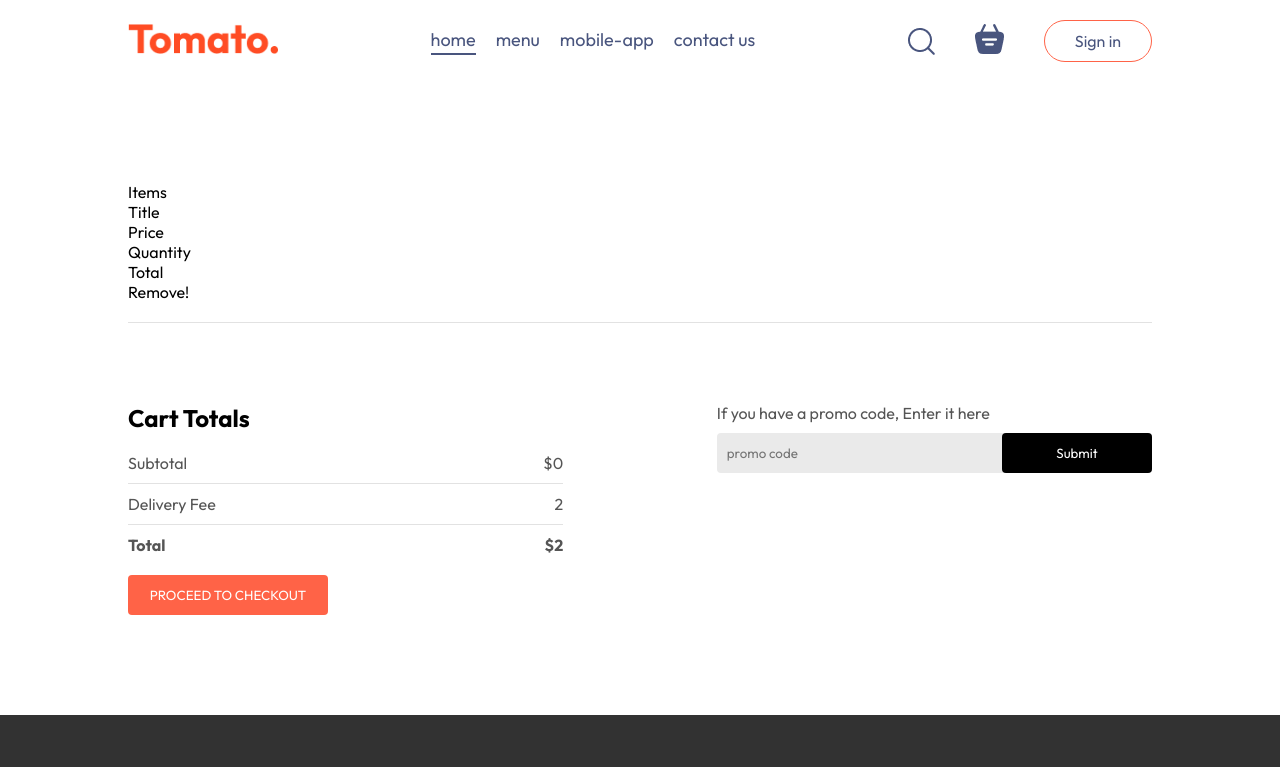
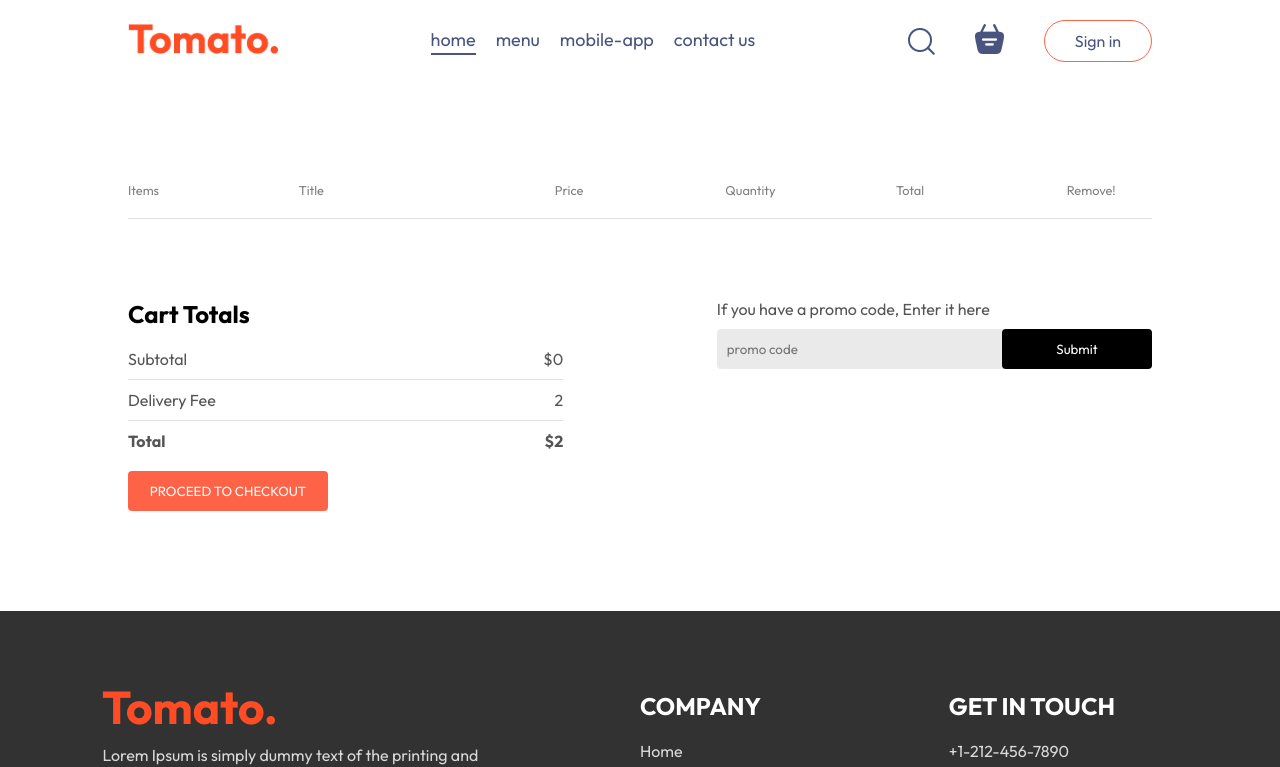
Before and after one commit to Khang8078/food-delivery-app, a React (Vite) app: page /cart in a window 1280 px wide. Shown: the top 767 px of the page. Built offline with nearby package versions, Linux system fonts and the light colour scheme.

Commit message:
done place order page

```diff
--- a/src/pages/Cart/Cart.jsx
+++ b/src/pages/Cart/Cart.jsx
@@ -8,7 +8,7 @@ export const Cart = () => {
   return (
     <div className='cart'>
       <div className="cart-items">
-        <div className="cart-item-title">
+        <div className="cart-items-title">
           <p>Items</p>
           <p>Title</p>
           <p>Price</p>
```
